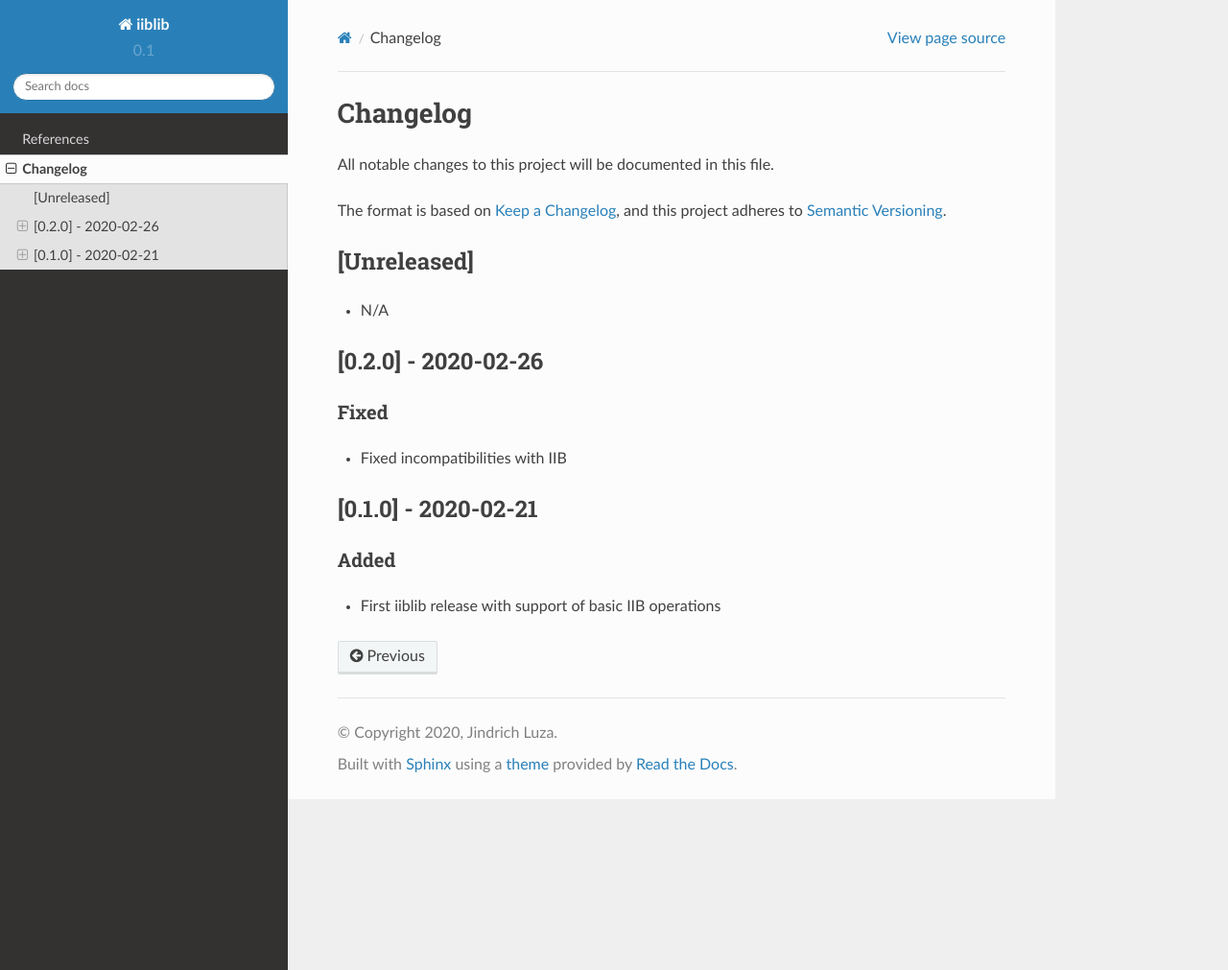
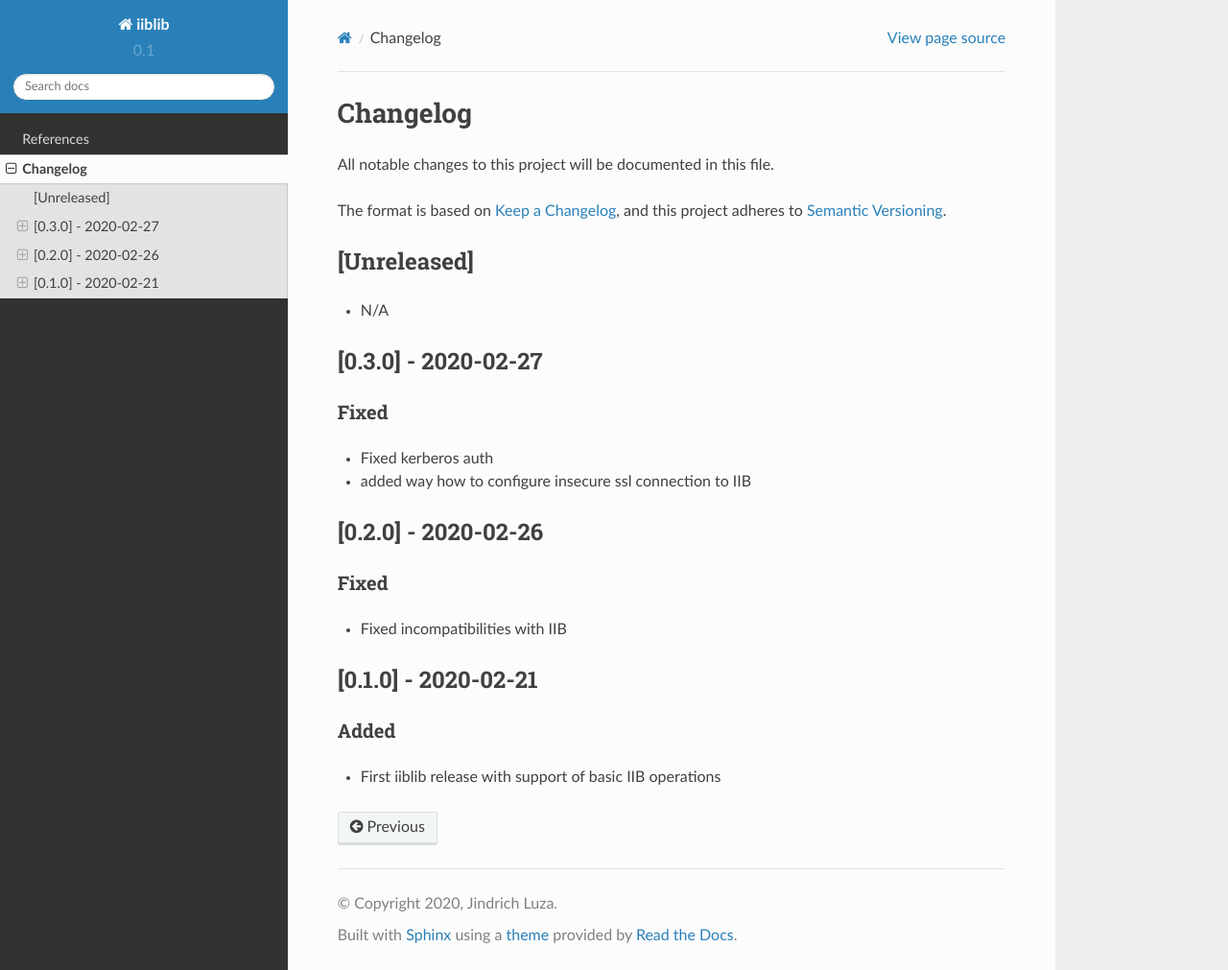
Before and after one commit to release-engineering/iiblib, a Sphinx documentation site: the page built from docs/source/CHANGELOG.md, in a window 1280 px wide and 1011 px high. Shown: the whole window at 96% size. Built offline with Sphinx 7.4.7 and the Read the Docs theme 2.0.0, drawn with Linux system fonts in a browser that asks for light colours.

Commit message:
v0.3.0 changelog

```diff
--- a/docs/source/CHANGELOG.md
+++ b/docs/source/CHANGELOG.md
@@ -9,6 +9,13 @@ and this project adheres to [Semantic Versioning](https://semver.org/spec/v2.0.0
 
 - N/A
 
+## [0.3.0] - 2020-02-27
+
+### Fixed
+
+- Fixed kerberos auth
+- added way how to configure insecure ssl connection to IIB
+
 ## [0.2.0] - 2020-02-26
 
 ### Fixed
```
